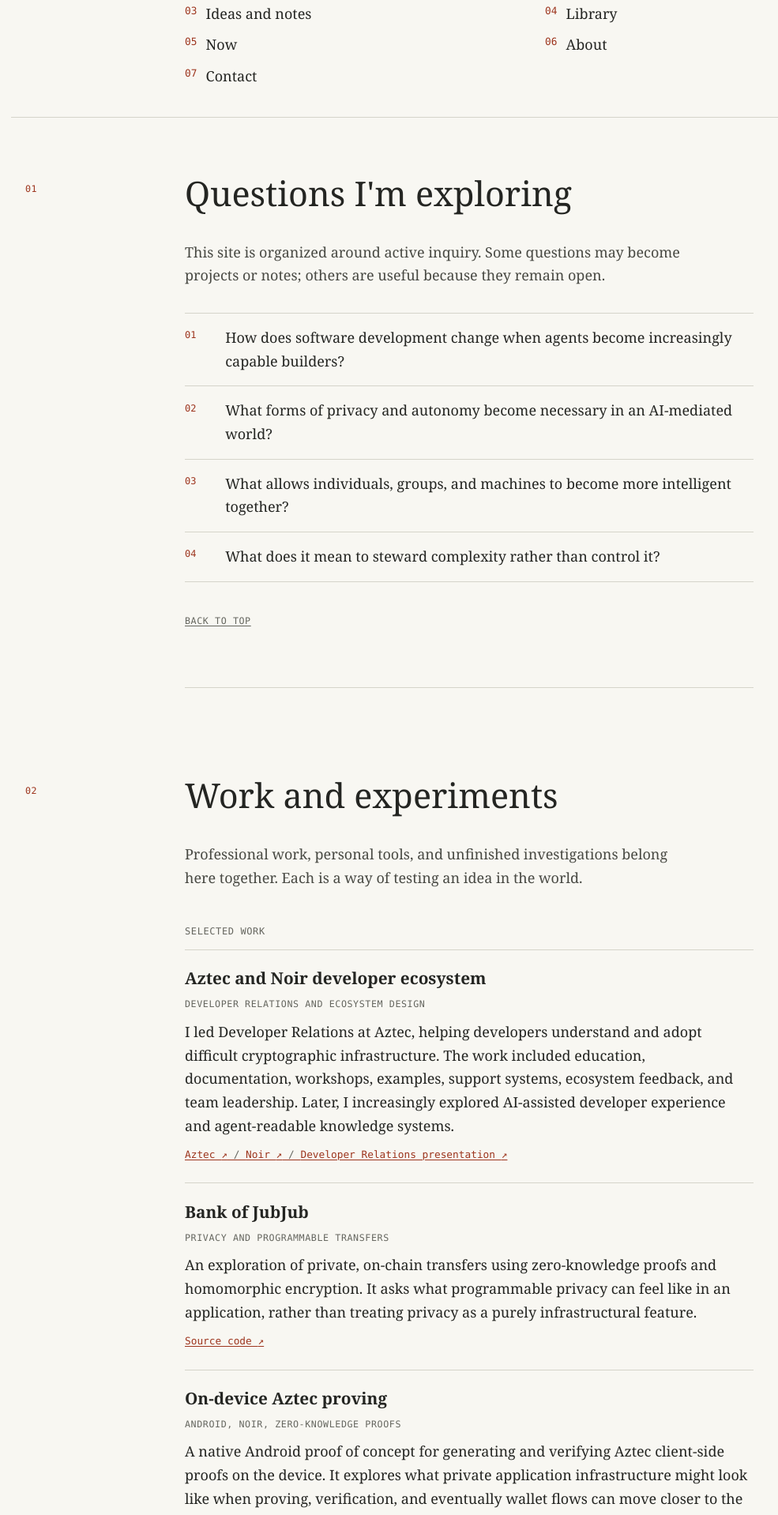
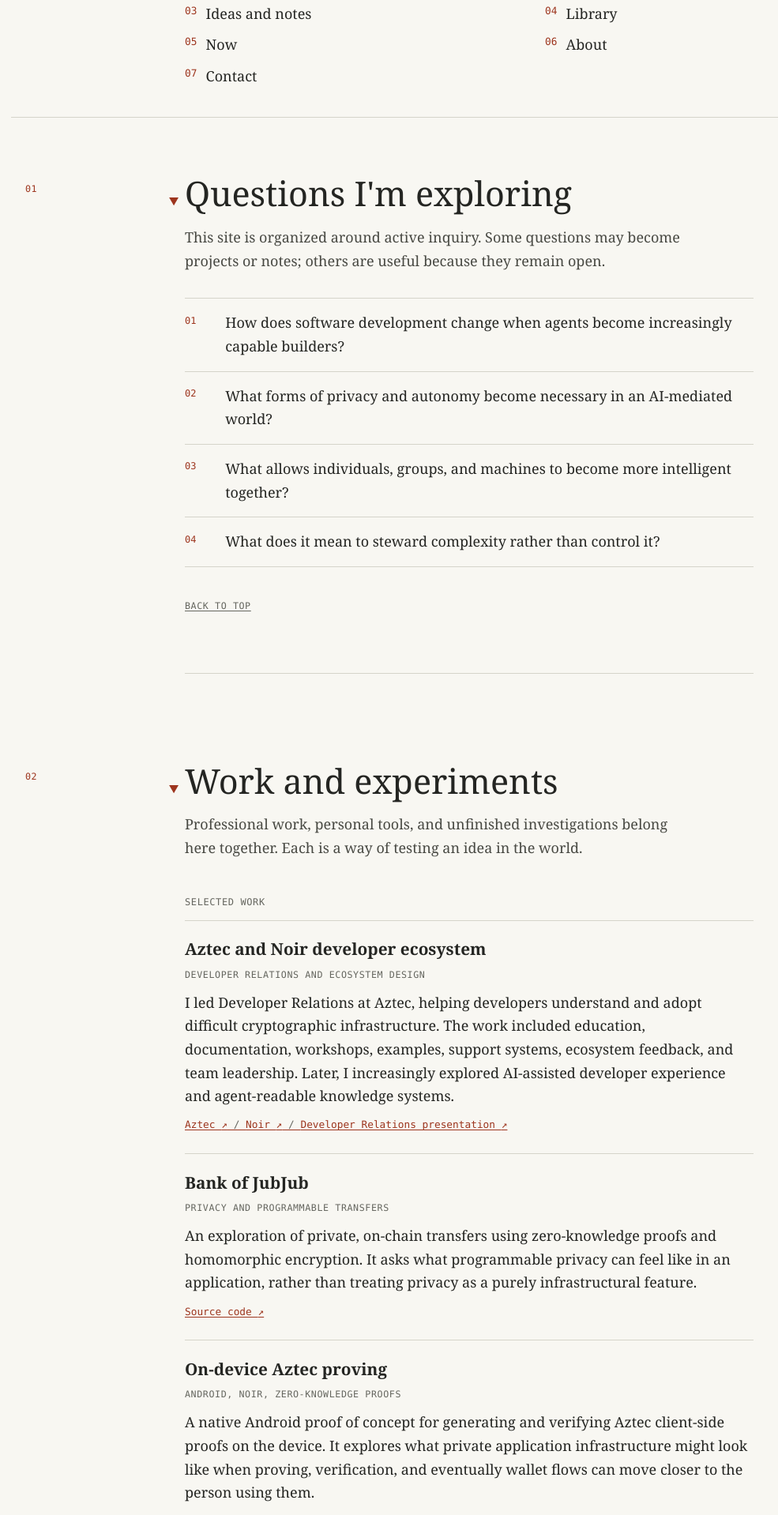
Before and after one commit to critesjosh/joshcritesdotcom, a Jekyll site: the page index.html, which Jekyll copies as it is, in a window 1280 px wide. Shown: the part 930-2848 px from the top of the page at 79% size, without its empty margins (76-1061 px from the left). Built offline with Jekyll 4.4.1, drawn with Linux system fonts in a browser that asks for light colours.

Commit message:
make homepage sections collapsible

```diff
--- a/index.html
+++ b/index.html
@@ -322,20 +322,36 @@
         content: " / ";
         color: var(--muted);
       }
-      details {
+      .entry details {
         margin-top: 1rem;
         padding: 0.8rem 1rem;
         border-left: 2px solid var(--accent);
         background: #f2f0e8;
       }
-      summary {
+      .entry summary {
         cursor: pointer;
         color: var(--accent);
         font-family: var(--mono);
         font-size: 0.85rem;
       }
-      details p {
+      .entry details p {
         margin: 0.85rem 0 0;
+      }
+      .section-toggle {
+        margin: 0;
+      }
+      .section-toggle > summary {
+        cursor: pointer;
+        list-style-position: outside;
+      }
+      .section-toggle > summary::marker {
+        color: var(--accent);
+      }
+      .section-toggle > summary h2 {
+        display: inline;
+      }
+      .section-content {
+        padding-top: 1rem;
       }
       .library-group {
         margin-top: 2.3rem;
@@ -515,7 +531,9 @@
 
       <main id="content">
         <section id="questions" data-number="01">
-          <h2>Questions I'm exploring</h2>
+          <details class="section-toggle" open>
+            <summary><h2>Questions I'm exploring</h2></summary>
+            <div class="section-content">
           <p class="section-intro">
             This site is organized around active inquiry. Some questions may
             become projects or notes; others are useful because they remain
@@ -539,10 +557,14 @@
             </li>
           </ol>
           <a class="back-to-top" href="#top">Back to top</a>
+            </div>
+          </details>
         </section>
 
         <section id="work" data-number="02">
-          <h2>Work and experiments</h2>
+          <details class="section-toggle" open>
+            <summary><h2>Work and experiments</h2></summary>
+            <div class="section-content">
           <p class="section-intro">
             Professional work, personal tools, and unfinished investigations
             belong here together. Each is a way of testing an idea in the world.
@@ -733,10 +755,14 @@
             </p>
           </article>
           <a class="back-to-top" href="#top">Back to top</a>
+            </div>
+          </details>
         </section>
 
         <section id="ideas" data-number="03">
-          <h2>Ideas and notes</h2>
+          <details class="section-toggle" open>
+            <summary><h2>Ideas and notes</h2></summary>
+            <div class="section-content">
           <p class="section-intro">
             Essays, provisional notes, and open questions. The shorter pieces
             may remain seeds; the longer ones follow an idea through the work
@@ -821,10 +847,14 @@
             </p>
           </article>
           <a class="back-to-top" href="#top">Back to top</a>
+            </div>
+          </details>
         </section>
 
         <section id="library" data-number="04">
-          <h2>Library</h2>
+          <details class="section-toggle" open>
+            <summary><h2>Library</h2></summary>
+            <div class="section-content">
           <p class="section-intro">
             I'm drawn to books that explore agency, consciousness, technological
             change, human development, privacy, and the emergence of new forms
@@ -954,10 +984,14 @@
             </ul>
           </div>
           <a class="back-to-top" href="#top">Back to top</a>
+            </div>
+          </details>
         </section>
 
         <section id="now" data-number="05">
-          <h2>Now</h2>
+          <details class="section-toggle" open>
+            <summary><h2>Now</h2></summary>
+            <div class="section-content">
           <p class="meta">Last updated: July 2026</p>
           <div class="now-grid">
             <div>
@@ -990,10 +1024,14 @@
             </div>
           </div>
           <a class="back-to-top" href="#top">Back to top</a>
+            </div>
+          </details>
         </section>
 
         <section id="about" data-number="06">
-          <h2>About</h2>
+          <details class="section-toggle" open>
+            <summary><h2>About</h2></summary>
+            <div class="section-content">
           <p>
             I am based in the Detroit area. Much of my career has involved
             helping developers engage with emerging technology, most recently
@@ -1012,10 +1050,14 @@
             complexity to emerge?
           </p>
           <a class="back-to-top" href="#top">Back to top</a>
+            </div>
+          </details>
         </section>
 
         <section id="contact" data-number="07">
-          <h2>Contact</h2>
+          <details class="section-toggle" open>
+            <summary><h2>Contact</h2></summary>
+            <div class="section-content">
           <p>
             <a href="mailto:jc@joshcrites.com">jc@joshcrites.com</a><br /><a
               href="https://github.com/critesjosh"
@@ -1050,6 +1092,8 @@
             >
           </blockquote>
           <a class="back-to-top" href="#top">Back to top</a>
+            </div>
+          </details>
         </section>
       </main>
       <footer>
```
